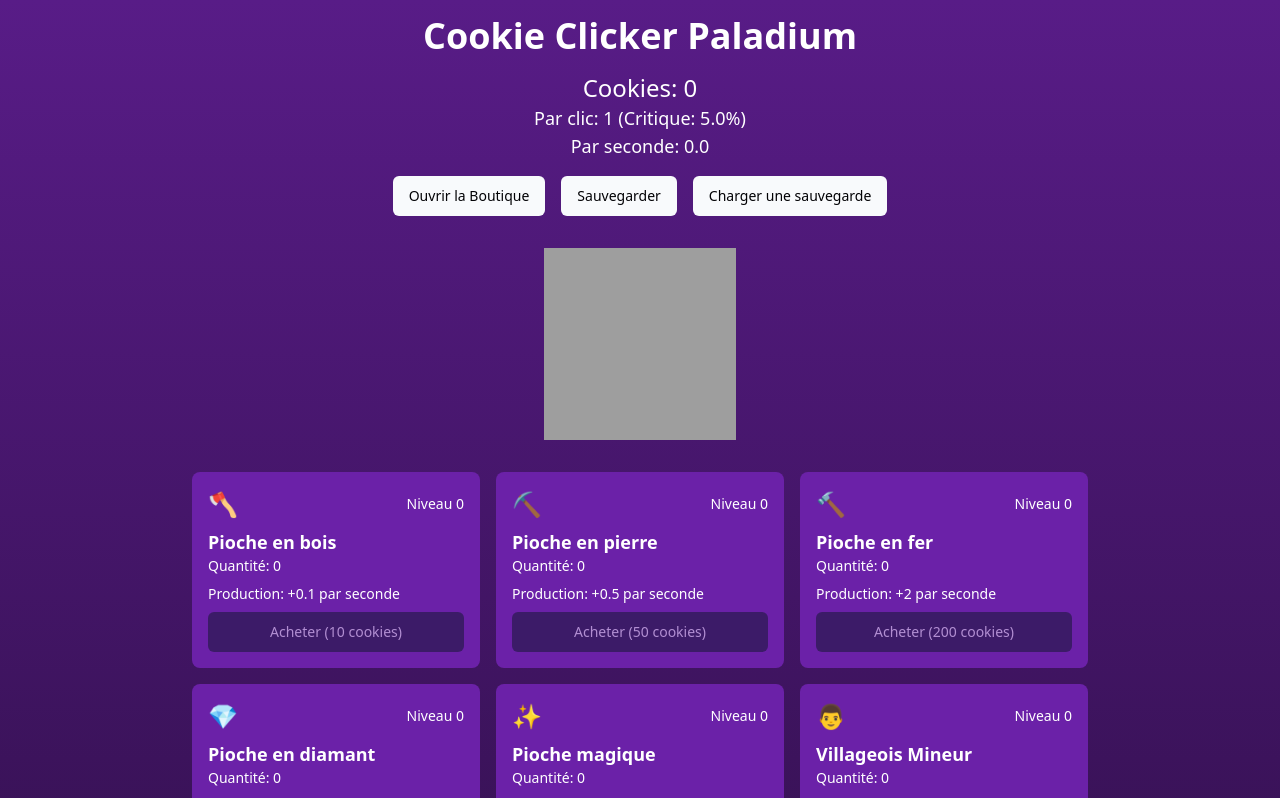
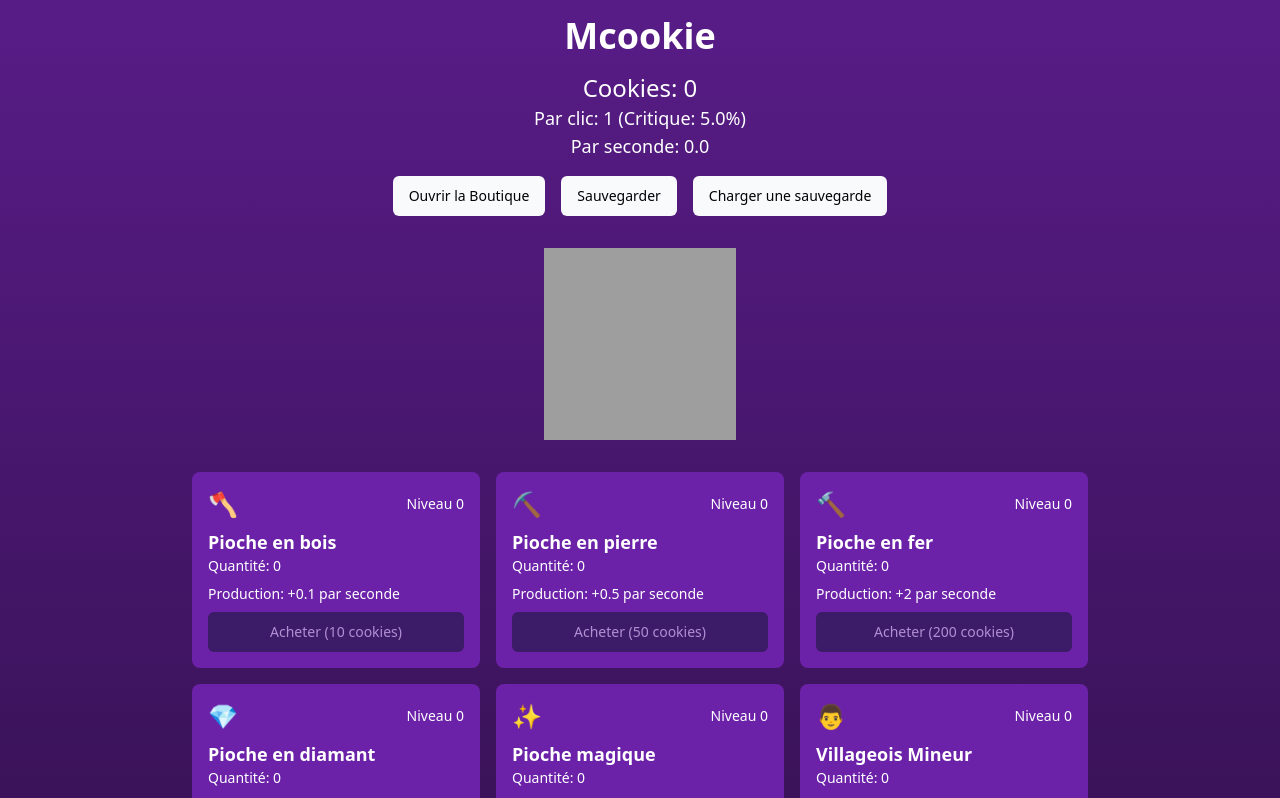
Before and after one commit to valouttre/mcookie, a React (Vite) app: page / in a window 1280 px wide. Shown: the top 798 px of the page. Built offline with nearby package versions, Linux system fonts and the light colour scheme; grey boxes are pictures that could not be loaded.

Commit message:
Update App.jsx

```diff
--- a/src/App.jsx
+++ b/src/App.jsx
@@ -162,7 +162,7 @@
     <div className="min-h-screen bg-gradient-to-b from-purple-900 to-black text-white p-4">
       <div className="max-w-4xl mx-auto">
         <div className="text-center mb-8">
-          <h1 className="text-4xl font-bold mb-4">Cookie Clicker Paladium</h1>
+          <h1 className="text-4xl font-bold mb-4">Mcookie</h1>
           <p className="text-2xl">Cookies: {Math.floor(cookies)}</p>
           <p className="text-lg">Par clic: {clickPower} (Critique: {(critChance * 100).toFixed(1)}%)</p>
           <p className="text-lg">Par seconde: {autoClickPower.toFixed(1)}</p>
```
